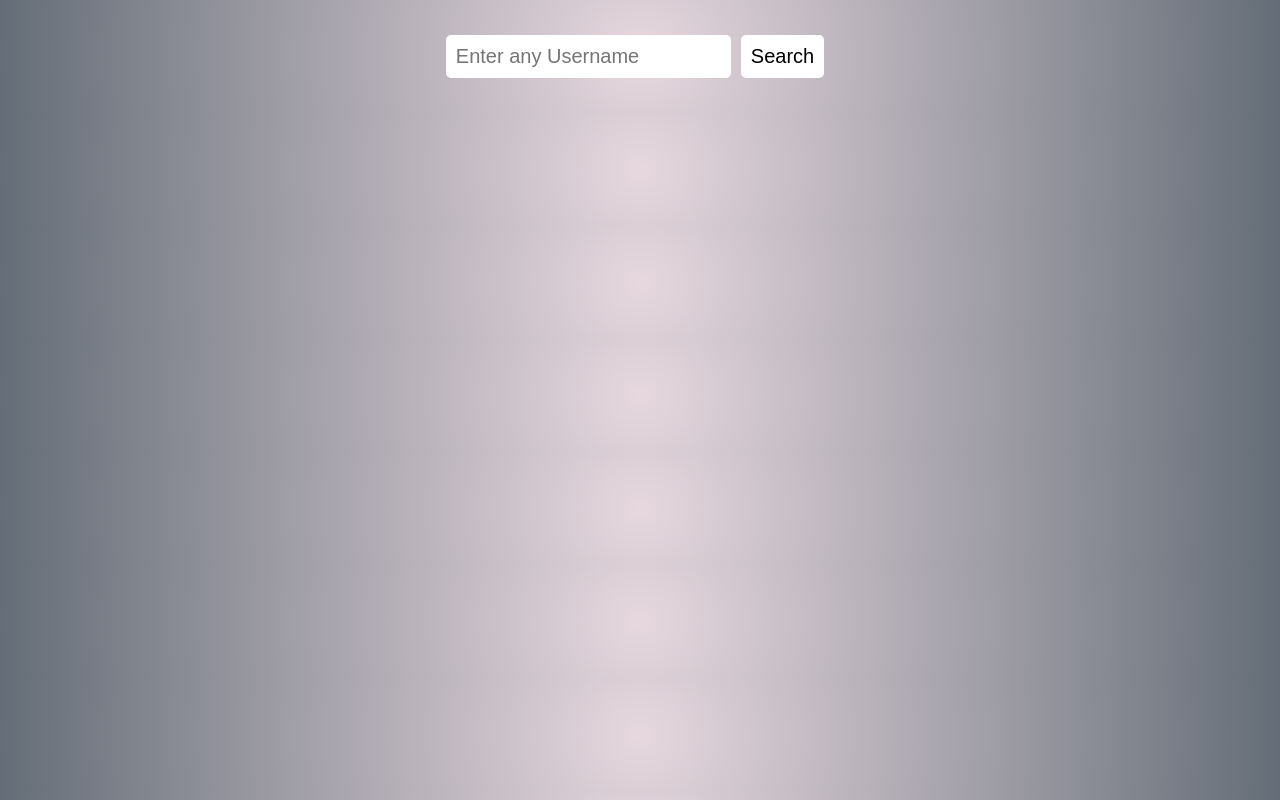
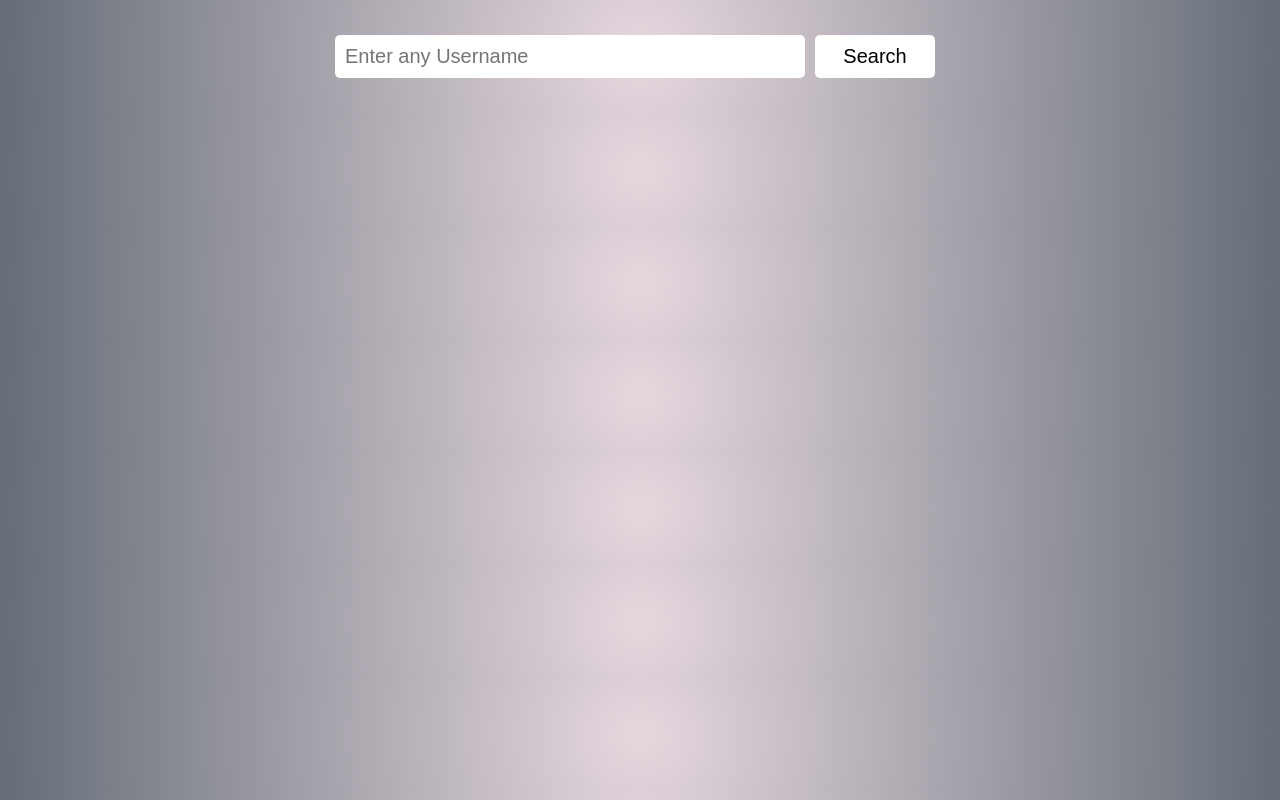
Before and after one commit to M-Hassan-Raza/github_search_api, a React (Create React App) app: page / in a window 1280 px wide. Built offline with nearby package versions, Linux system fonts and the light colour scheme.

Commit message:
Increased element size for better visibility

```diff
--- a/src/App.css
+++ b/src/App.css
@@ -60,6 +60,7 @@ background: radial-gradient(circle, rgba(231,216,223,1) 0%, rgba(100,109,119,1)
   border: none;
   border-radius: 5px;
   font-size: 20px;
+  width: 450px;
 
 }
 
@@ -77,6 +78,7 @@ background: radial-gradient(circle, rgba(231,216,223,1) 0%, rgba(100,109,119,1)
   background-color: white;
   font-size: 20px;
   cursor: pointer;
+  width: 120px;
 }
 
 #submit-btn:hover{
@@ -105,7 +107,7 @@ background: radial-gradient(circle, rgba(231,216,223,1) 0%, rgba(100,109,119,1)
   padding: 20px;
   border-radius: 10px;
   margin: 25px;
-  width: 500px;
+  width: 570px;
 }
 
 a{
```
Also changed, not shown: 1 other file (tests, documents, lock files or other folders).
